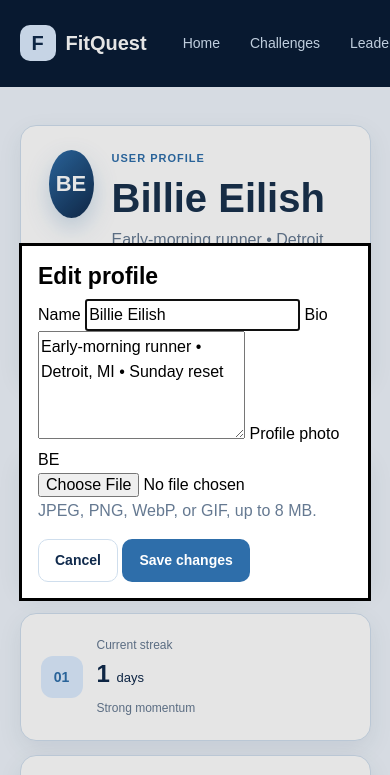
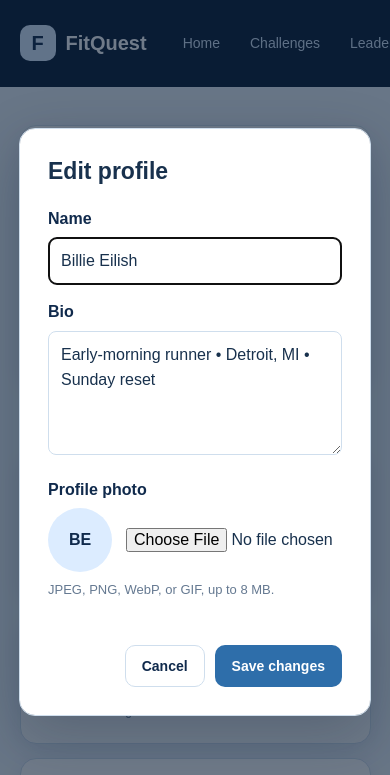
Before and after one commit to syedaahmed05/FitQuest, a plain HTML site: page docs/profile.html in a window 390 px wide. Both pictures are taken after a click on the button "Edit profile". Shown: the top 775 px of the page. Drawn offline with Linux system fonts and the light colour scheme.

Commit message:
Enhance profile styles with new CSS
Added CSS for the profile editing/sharing/level-progress features.

```diff
--- a/docs/style.css
+++ b/docs/style.css
@@ -300,14 +300,72 @@ h3 { margin-bottom: 6px; font-size: 17px; }
 }
 .profile-avatar {
   width: 84px; height: 84px; display: grid; place-items: center;
+  overflow: hidden;
   border-radius: 50%; background: linear-gradient(135deg, var(--blue), var(--navy));
   color: var(--white); font-size: 28px; font-weight: bold;
   box-shadow: 0 10px 24px rgba(46, 110, 170, 0.25);
+}
+.profile-avatar img {
+  width: 100%; height: 100%; object-fit: cover;
 }
 .profile-meta h1 { margin-bottom: 6px; }
 .profile-actions {
   display: flex; align-items: center; gap: 10px; flex-wrap: wrap;
 }
+.profile-actions .is-connected {
+  border-color: #b7d8cc; background: #e7f4ef; color: var(--green);
+}
+.profile-level-card { padding: 20px 24px; }
+.profile-level-heading {
+  display: flex; align-items: end; justify-content: space-between;
+  gap: 16px; margin-bottom: 12px;
+}
+.profile-level-heading .eyebrow { margin-bottom: 4px; }
+.profile-level-heading h2 { margin: 0; color: var(--navy); }
+.profile-level-xp { color: var(--muted); font-size: 13px; }
+.profile-level-track {
+  height: 12px; overflow: hidden; border-radius: 999px;
+  background: var(--page);
+}
+.profile-level-track span {
+  display: block; width: 0; height: 100%; border-radius: inherit;
+  background: linear-gradient(90deg, var(--blue), var(--green));
+  transition: width 220ms ease;
+}
+.profile-edit-dialog {
+  width: min(520px, calc(100% - 32px)); max-height: calc(100% - 32px);
+  padding: 28px; border: 1px solid var(--border); border-radius: 16px;
+  background: var(--white); color: var(--text);
+  box-shadow: 0 20px 60px rgba(9, 28, 53, 0.24);
+}
+.profile-edit-dialog::backdrop { background: rgba(9, 28, 53, 0.58); }
+.profile-edit-dialog h2 { margin: 0 0 20px; }
+.profile-edit-dialog label {
+  display: block; margin: 14px 0 6px; color: var(--navy); font-weight: bold;
+}
+.profile-edit-dialog input[type="text"],
+.profile-edit-dialog textarea {
+  width: 100%; padding: 10px 12px; border: 1px solid var(--border);
+  border-radius: 8px; background: var(--white); color: var(--text);
+}
+.profile-edit-dialog textarea { resize: vertical; }
+.profile-edit-photo-row { display: flex; align-items: center; gap: 14px; }
+.profile-edit-avatar {
+  width: 64px; height: 64px; display: grid; place-items: center; overflow: hidden;
+  flex: 0 0 64px; border-radius: 50%; background: var(--light-blue);
+  color: var(--navy); font-weight: bold;
+}
+.profile-edit-avatar img { width: 100%; height: 100%; object-fit: cover; }
+.profile-edit-help { margin: 8px 0; font-size: 13px; }
+.profile-edit-error { min-height: 1.4em; margin: 8px 0; color: #a32626; font-size: 14px; }
+.profile-edit-actions { display: flex; justify-content: flex-end; gap: 10px; margin-top: 16px; }
+.shared-profile-notice,
+.shared-profile-error,
+.shared-invite-notice { border-left: 4px solid var(--blue); }
+.shared-profile-notice p:last-child,
+.shared-invite-notice p:last-child { margin-bottom: 0; }
+.profile-share-dialog input[readonly] { font-size: 13px; }
+.shared-profile-error { border-left-color: #b94a48; }
 .profile-stats { margin-top: 4px; }
 .profile-grid {
   display: grid; grid-template-columns: 1.1fr 0.9fr; gap: 18px;
@@ -380,6 +438,7 @@ h3 { margin-bottom: 6px; font-size: 17px; }
   .profile-stats {
     grid-template-columns: 1fr;
   }
+  .profile-level-heading { align-items: flex-start; flex-direction: column; gap: 4px; }
   .profile-avatar {
     width: 68px; height: 68px; font-size: 22px;
   }
```
